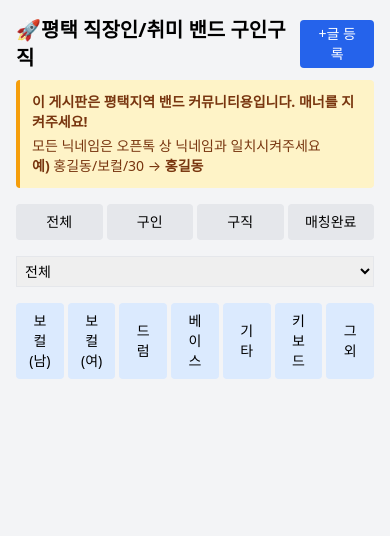
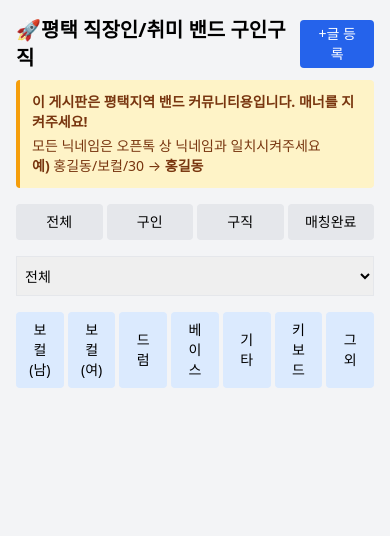
Before and after one commit to Leedaheen/PT_Band, a Flask app: page / in a window 390 px wide. Shown: the top 536 px of the page. Run offline with Flask 3, Linux system fonts and the light colour scheme; data that the repository does not hold is empty; some libraries are stand-ins or nearby versions.

Commit message:
Update index.html

```diff
--- a/pt-band-final-deploy/templates/index.html
+++ b/pt-band-final-deploy/templates/index.html
@@ -44,7 +44,7 @@
 
     <!-- 지역 필터 -->
     <div class="flex justify-end w-full sm:w-auto space-x-4">
-      <select id="regionFilter" class="border p-1 text-sm w-full sm:w-auto">
+      <select id="regionFilter" class="border p-1 text-sm w-full sm:w-auto h-10">
         <option value="전체">전체</option>
       </select>
     </div>
```
